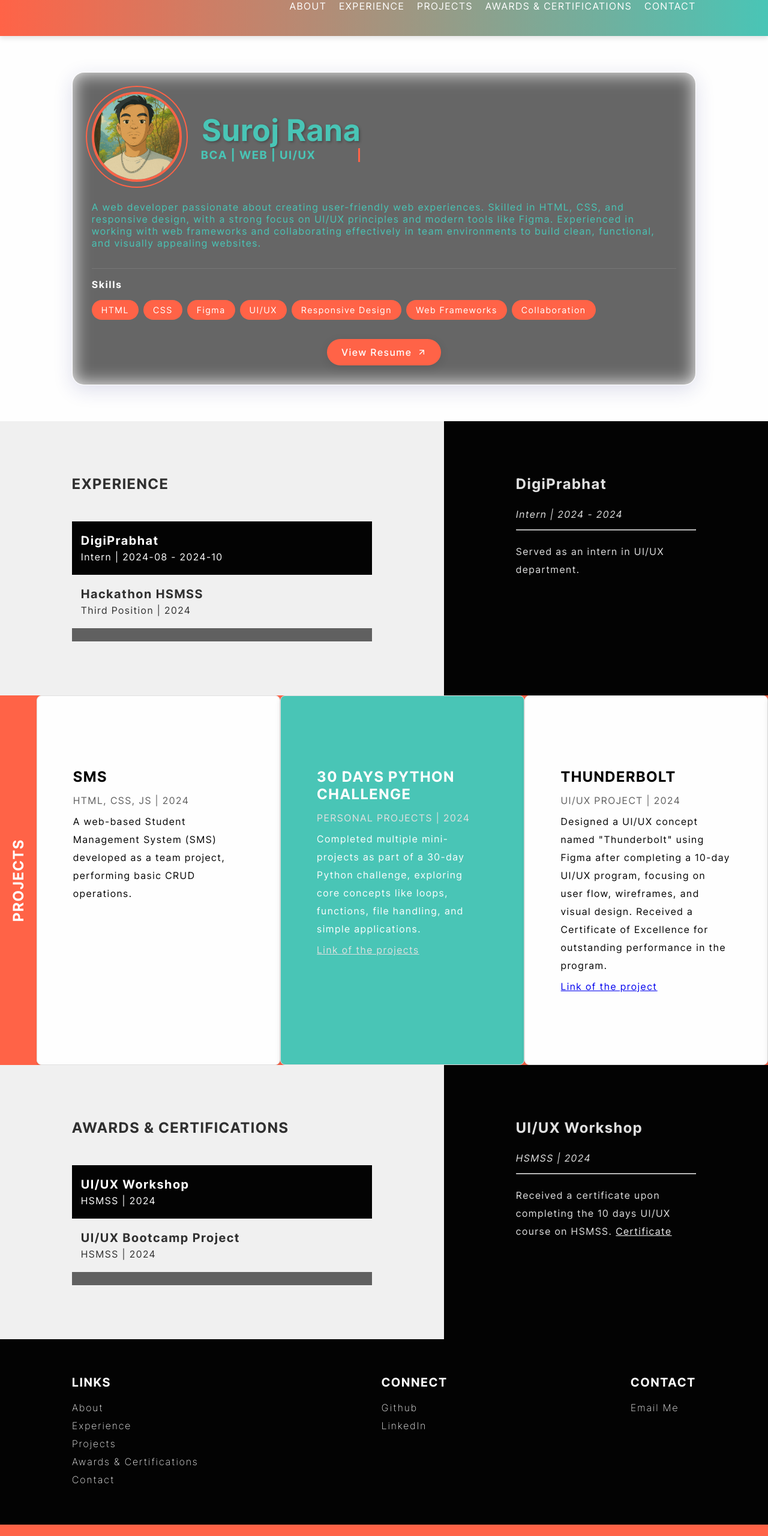
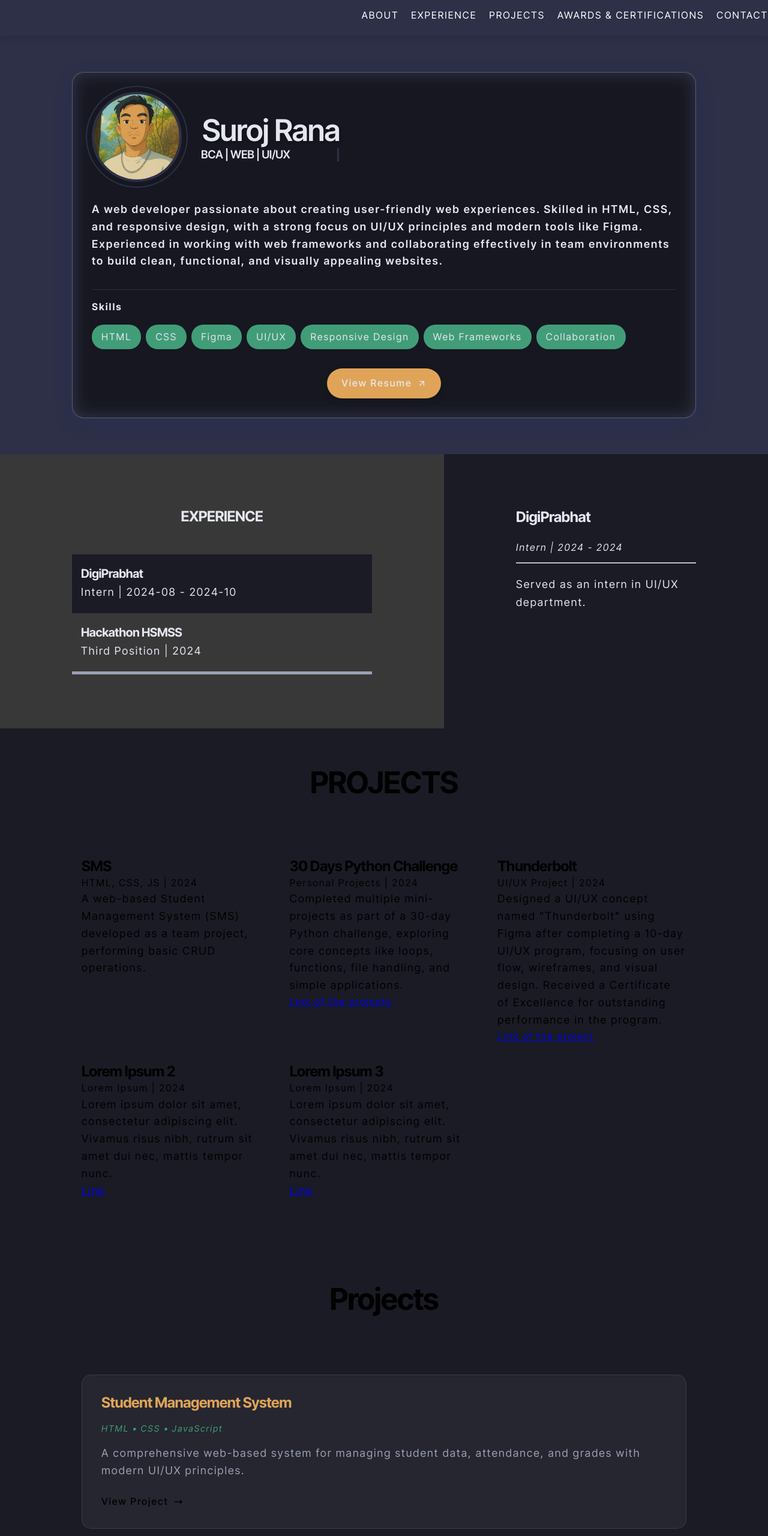
Before and after one commit to surojrana69/Portfolio-Project, a plain HTML site: page index.html in a window 1280 px wide. Shown: the part 40-2600 px from the top of the page at 60% size. Drawn offline with Linux system fonts and the light colour scheme.

Commit message:
BG change

```diff
--- a/index.html
+++ b/index.html
@@ -255,6 +255,27 @@
         </section>
     </section>
 
+    <!-- Projects Section -->
+    <section id="projects">
+        <div class="projects-contents">
+            <h2 class="contents-title">Projects</h2>
+            <div class="project-items">
+                <div class="project-card">
+                    <h2>Student Management System</h2>
+                    <p class="project-tech">HTML • CSS • JavaScript</p>
+                    <p class="project-desc">A comprehensive web-based system for managing student data, attendance, and grades with modern UI/UX principles.</p>
+                    <a href="#" class="project-link">
+                        View Project
+                        <svg width="16" height="16" fill="none" stroke="currentColor" viewBox="0 0 24 24">
+                            <path stroke-linecap="round" stroke-linejoin="round" stroke-width="2" d="M17 8l4 4m0 0l-4 4m4-4H3"/>
+                        </svg>
+                    </a>
+                </div>
+                <!-- Add more project cards -->
+            </div>
+        </div>
+    </section>
+
     <!-- AWARDS & CERTIFICATIONS -->
     <section id="awards">
         <!-- AWARDS CONTENTS -->
@@ -348,6 +369,33 @@
         </section>
     </section>
 
+    <!-- Awards Section -->
+    <section id="awards">
+        <div class="awards-contents">
+            <h2 class="contents-title">Awards & Certificates</h2>
+            <div class="awards-grid">
+                <div class="award-card">
+                    <h3 class="award-title">UI/UX Design Workshop</h3>
+                    <p class="award-issuer">
+                        <svg width="16" height="16" fill="currentColor" viewBox="0 0 16 16">
+                            <path d="M8 0l2.5 5.3 5.5.8-4 4.1.9 5.8L8 13.3 3.1 16l.9-5.8-4-4.1 5.5-.8z"/>
+                        </svg>
+                        HSMSS
+                    </p>
+                    <p class="award-date">Completed in 2024</p>
+                    <p class="award-desc">Advanced certification in modern UI/UX design principles and practices.</p>
+                    <a href="#" class="view-certificate">
+                        View Certificate
+                        <svg width="16" height="16" fill="none" stroke="currentColor" viewBox="0 0 24 24">
+                            <path stroke-linecap="round" stroke-linejoin="round" stroke-width="2" d="M17 8l4 4m0 0l-4 4m4-4H3"/>
+                        </svg>
+                    </a>
+                </div>
+                <!-- Add more award cards -->
+            </div>
+        </div>
+    </section>
+
     <!-- FOOTER/CONTACT -->
     <footer id="contact">
         <!-- FOOTER/CONTACT CONTENTS -->
--- a/styles/style.css
+++ b/styles/style.css
@@ -15,15 +15,15 @@
     ---h3-mob: 20px;
     --nm-mob: 14px;
 
-    /* COLORS. */
-    --primary: tomato;
-    --secondary: #49C5B6;
-    --white: #FEFEFE;
-    --white-2: #F0F0F0;
-    --black: #030303;
-    --black-2: #303030;
-    --gray: #606060;
-    --gray-2: #E0E0E0;
+    /* MODERN COLOR PALETTE */
+    --primary: #2D3047;
+    --secondary: #419D78;
+    --accent: #E0A458;
+    --white-2: #383839;
+    --black: #1A1B25;
+    --black-2: #2D2E3A;
+    --gray: #9BA0B3;
+    --gray-2: #E5E7EF;       /* Light Blue Gray */
 
     /* SPACING. */
     --p-y: 60px;
@@ -33,6 +33,9 @@
 
     /* TRANSITION TIME. */
     --time: .5s;
+
+    --line-height-body: 1.6;
+    --letter-spacing-heading: -0.02em;
 }
 
 /* DEFAULTS. */
@@ -46,6 +49,13 @@
     letter-spacing: 2px;
 }
 
+* {
+    margin: 0;
+    padding: 0;
+    box-sizing: border-box;
+    font-family: "Inter Tight", sans-serif;
+}
+
 /* BODY SETUP. */
 html,
 body {
@@ -56,13 +66,28 @@ body {
     overflow-x: hidden;
 }
 
+body {
+    background: var(--primary);
+    color: var(--white);
+    line-height: 1.6;
+}
+
+h1, h2, h3 {
+    letter-spacing: var(--letter-spacing-heading);
+    line-height: 1.2;
+}
+
+p {
+    line-height: var(--line-height-body);
+    font-size: clamp(1rem, 1.5vw, 1.125rem);
+}
+
 /* NAVBAR: START. */
 
 /* NAV. */
 .nav {
     height: 100px;
     background: linear-gradient(90deg, var(--primary), var(--secondary));
-    /* Gradient background */
     color: var(--white);
     position: fixed !important;
     width: 100% !important;
@@ -73,6 +98,32 @@ body {
     overflow: visible;
     box-shadow: 0 4px 8px rgba(0, 0, 0, 0.1);
     /* Subtle shadow for depth */
+    backdrop-filter: blur(10px);
+    background: linear-gradient(90deg,
+        rgba(45, 48, 71, 0.95),
+        rgba(65, 157, 120, 0.95));
+}
+
+/* Navigation */
+.nav {
+    position: fixed;
+    width: 100%;
+    background: var(--primary);
+    padding: 1rem 0;
+    z-index: 100;
+}
+
+.nav-content {
+    display: flex;
+    justify-content: space-between;
+    align-items: center;
+}
+
+.nav-links a {
+    color: var(--white);
+    text-decoration: none;
+    margin-left: 2rem;
+    transition: opacity var(--transition);
 }
 
 /* NAV CONTENTS. */
@@ -93,6 +144,7 @@ body {
     /* Increased spacing for a modern look */
     text-shadow: 2px 2px 4px rgba(0, 0, 0, 0.3);
     /* Subtle text shadow */
+    color: #FFFFFF;
 }
 
 /* NAV ITEMS. */
@@ -100,14 +152,14 @@ body {
     font-size: 16px;
     margin-left: 15px;
     text-decoration: none;
-    color: var(--white);
+    color: #FFFFFF;
     position: relative;
     transition: color var(--time), transform var(--time);
 
     /* Hover effect */
     &:hover {
-        color: var(--secondary);
-        /* Bright orange on hover */
+        color: #FFFFFF;
+        opacity: 0.8;
         font-weight: bold;
         transform: scale(1.1);
         /* Slight zoom effect */
@@ -124,6 +176,21 @@ body {
         background-color: var(--secondary);
         transition: width var(--time);
     }
+
+    &::after {
+        content: '';
+        position: absolute;
+        bottom: -5px;
+        left: 0;
+        width: 0;
+        height: 2px;
+        background: var(--accent);
+        transition: width 0.3s ease;
+    }
+
+    &:hover::after {
+        width: 100%;
+    }
 }
 
 /* HAMBURGER. */
@@ -137,7 +204,7 @@ body {
 .hamburger span {
     width: 25px;
     height: 3px;
-    background: var(--white);
+    background: #FFFFFF;
     display: block;
     border-radius: 3px;
 }
@@ -150,7 +217,7 @@ body {
 #about {
     height: auto;
     background-color: var(--white);
-    color: var(--black);
+    color: var(--gray-2);    /* Using lighter color for better contrast */
     padding: var(--p-y) var(--p-x);
     margin-top: 100px;
 }
@@ -169,7 +236,7 @@ body {
     position: relative;
     padding: var(--p-y) var(--p-x);
     /* Update background image with a more compatible format and correct path */
-    background: linear-gradient(rgba(0, 0, 0, 0.7), rgba(0, 0, 0, 0.7)),
+    background: linear-gradient(rgba(153, 63, 63, 0.7), rgba(0, 0, 0, 0.7)),
         url("../assets/images/background.jpg") no-repeat center center;
     background-size: cover;
     border-radius: 10px;
@@ -179,6 +246,8 @@ body {
     flex: 1;
     min-width: 300px;
     z-index: 1;
+    background: rgba(47, 47, 49, 0.95); /* Using new color with transparency */
+    animation: fadeIn 0.8s ease-out;
 }
 
 /* Add a dim and blur effect to the background */
@@ -204,33 +273,8 @@ body {
 .about-description blockquote {
     position: relative;
     z-index: 2;
-    /* Place text above the dimmed background */
-    color: var(--secondary);
-    /* Change text color for better contrast */
-}
-
-/* ABOUT IMAGE */
-.about-image {
-    width: 100%;
-    max-width: 400px;
-    /* Adjust the size of the image */
-    min-width: 200px;
-    aspect-ratio: 1 / 1;
-    /* Keeps the image square */
-    background-image: url("../assets/images/suroj.jpg");
-    /* Replace with the path to your photo */
-    background-size: cover;
-    /* Ensure the image covers the entire div */
-    background-position: center;
-    /* Center the image */
-    border-radius: 50%;
-    /* Make the image circular */
-    box-shadow: 0 4px 10px rgba(0, 0, 0, 0.2);
-    /* Add a subtle shadow for depth */
-    flex: 1;
-    /* Allow the section to take up available space */
-    margin: 0 auto;
-    /* Center the image horizontally */
+    color: var(--white);
+    font-weight: 600;
 }
 
 /* Ensure responsiveness */
@@ -250,8 +294,10 @@ body {
 
 /* MODERN ABOUT SECTION STYLES */
 .about-description {
-    background: rgba(255, 255, 255, 0.1);
+    background: rgba(255, 255, 255, 0.05);
     backdrop-filter: blur(10px);
+    border: 1px solid rgba(255, 255, 255, 0.1);
+    box-shadow: 0 8px 32px rgba(0, 0, 0, 0.1);
     border-radius: 20px;
     padding: 2rem;
     box-shadow: 0 8px 32px rgba(31, 38, 135, 0.15);
@@ -295,7 +341,8 @@ body {
 .glitch-text {
     font-size: var(--h1);
     position: relative;
-    color: var(--primary);
+    color: var(--white);
+    font-weight: 700;
     text-shadow: 2px 2px 4px rgba(0, 0, 0, 0.3);
     animation: glitch 3s infinite;
 }
@@ -306,6 +353,8 @@ body {
     white-space: nowrap;
     margin: 0;
     animation: typing 3.5s steps(40, end), blink-caret 0.75s step-end infinite;
+    color: var(--white);
+    font-weight: 600;
 }
 
 .skills-container {
@@ -322,16 +371,16 @@ body {
 }
 
 .skill-tags span {
-    background: var(--primary);
-    color: white;
-    padding: 0.5rem 1rem;
+    background: var(--secondary);
+    color: var(--white);
+    padding: 8px 16px;
     border-radius: 20px;
-    font-size: 0.9rem;
-    transition: transform 0.3s ease;
+    transition: all 0.3s ease;
 }
 
 .skill-tags span:hover {
-    transform: translateY(-3px);
+    transform: translateY(-5px);
+    box-shadow: 0 5px 15px rgba(0, 0, 0, 0.2);
 }
 
 /* Resume Button Styles */
@@ -345,7 +394,7 @@ body {
     align-items: center;
     gap: 0.5rem;
     padding: 0.75rem 1.5rem;
-    background: var(--primary);
+    background: var(--accent);
     color: var(--white);
     text-decoration: none;
     border-radius: 25px;
@@ -427,6 +476,11 @@ body {
     }
 }
 
+@keyframes fadeIn {
+    from { opacity: 0; transform: translateY(20px); }
+    to { opacity: 1; transform: translateY(0); }
+}
+
 /* Responsive Design */
 @media (max-width: 768px) {
     .profile-header {
@@ -447,7 +501,7 @@ body {
 #experience,
 #awards {
     background-color: var(--white-2);
-    color: var(--black-2);
+    color: var(--gray-2);
 }
 
 .experience-contents,
@@ -523,106 +577,177 @@ body {
     }
 }
 
+.experience-items div,
+.awards-items div {
+    &:nth-child(odd) {
+        background-color: var(--gray);
+        color: var(--white);
+    }
+
+    &:hover,
+    &.active {
+        background-color: var(--primary);
+        color: var(--white);
+    }
+}
+
+/* AWARDS SECTION REDESIGN */
+#awards {
+    background: var(--primary);
+    padding: var(--p-y) var(--p-x);
+}
+
+.awards-contents {
+    display: grid;
+    gap: 3rem;
+}
+
+.awards-grid {
+    display: grid;
+    grid-template-columns: repeat(auto-fit, minmax(300px, 1fr));
+    gap: 2rem;
+    padding: 1rem;
+}
+
+.award-card {
+    background: linear-gradient(145deg, rgba(255,255,255,0.05), rgba(255,255,255,0.1));
+    border-radius: 16px;
+    padding: 2rem;
+    position: relative;
+    overflow: hidden;
+    transition: all 0.4s ease;
+
+    &::before {
+        content: '';
+        position: absolute;
+        top: 0;
+        left: 0;
+        width: 100%;
+        height: 4px;
+        background: linear-gradient(90deg, var(--secondary), var(--accent));
+    }
+
+    &:hover {
+        transform: translateY(-5px);
+        box-shadow: 0 15px 30px rgba(0, 0, 0, 0.2);
+    }
+
+    .award-title {
+        color: var(--white);
+        font-size: var(--h3);
+        margin-bottom: 0.5rem;
+    }
+
+    .award-issuer {
+        color: var(--accent);
+        font-size: 0.9rem;
+        margin-bottom: 1rem;
+        display: flex;
+        align-items: center;
+        gap: 0.5rem;
+    }
+
+    .award-date {
+        color: var(--gray);
+        font-size: 0.8rem;
+        margin-bottom: 1rem;
+    }
+
+    .award-desc {
+        color: var(--gray-2);
+        margin-bottom: 1.5rem;
+        line-height: 1.6;
+    }
+
+    .view-certificate {
+        display: inline-flex;
+        align-items: center;
+        gap: 0.5rem;
+        color: var(--secondary);
+        text-decoration: none;
+        font-size: 0.9rem;
+        transition: all 0.3s ease;
+
+        &:hover {
+            color: var(--accent);
+            transform: translateX(5px);
+        }
+    }
+}
+
 /* EXPERIENCE & AWARDS: END. */
 
 /* PROJECTS: START. */
 
-/* PROJECTS. */
+/* PROJECTS SECTION REDESIGN */
 #projects {
-    background-color: var(--primary);
-    /* border: solid 5px var(--primary); */
+    background: var(--black);
+    padding: var(--p-y) var(--p-x);
 }
 
-/* PROJECT CONTENTS. */
-#projects .projects-contents {
-    display: flex;
-    align-items: center;
+.projects-contents {
+    display: grid;
+    gap: 3rem;
+}
 
-    /* TITLE. */
-    & .contents-title {
-        writing-mode: vertical-rl;
-        text-orientation: mixed;
-        transform: rotate(180deg);
-        background-color: var(--primary);
-        font-size: var(--h2);
+.contents-title {
+    color: var(--white);
+    font-size: var(--h1);
+    text-align: center;
+    margin-bottom: 2rem;
+}
+
+.project-items {
+    display: grid;
+    grid-template-columns: repeat(auto-fit, minmax(300px, 1fr));
+    gap: 2rem;
     padding: 1rem;
 }
 
-    /* PROJECT ITEMS. */
-    & .project-items {
-        display: flex;
-        height: auto;
-        cursor: pointer;
-        overflow-x: scroll;
-        scroll-snap-type: x mandatory;
-        scroll-behavior: smooth;
+.project-card {
+    background: rgba(255, 255, 255, 0.05);
+    backdrop-filter: blur(10px);
+    border: 1px solid rgba(255, 255, 255, 0.1);
+    border-radius: 16px;
+    padding: 2rem;
+    transition: all 0.4s ease;
 
-        /* Optional: snap to each item */
-        /* PROJECTS */
-        & div {
-            background-color: var(--white);
-            /* Default background for odd items */
-            color: var(--black);
-            /* Text color for better contrast */
-            height: auto;
-            flex: 0 0 calc(100% / 3);
-            padding: var(--p-x) calc(var(--p-x) / 2);
-            scroll-snap-align: start;
-
-            /* Alternate background for even items */
-            &:nth-of-type(even) {
-                background-color: var(--secondary);
-                /* Bright Orange */
-                color: var(--white);
-
-                & blockquote,
-                a {
-                    color: var(--gray-2);
-                }
+    &:hover {
+        transform: translateY(-10px);
+        box-shadow: 0 20px 40px rgba(0, 0, 0, 0.2);
     }
 
-            /* Add a border and shadow for better visibility */
-            border: 1px solid var(--gray-2);
-            box-shadow: 0 4px 8px rgba(0, 0, 0, 0.1);
-            border-radius: 8px;
-
-            /* Add hover effect for all items */
-            &:hover {
-                background-color: var(--primary);
-                /* Vibrant Green */
-                color: var(--white);
-                transition: var(--time);
+    h2 {
+        color: var(--accent);
+        font-size: var(--h2);
+        margin-bottom: 1rem;
     }
 
-            /* HEADING. */
-            & h2 {
-                font-size: var(--h2);
-                text-transform: uppercase;
-                margin-bottom: 15px;
+    .project-tech {
+        color: var(--secondary);
+        font-size: 0.9rem;
+        margin-bottom: 1rem;
+        font-style: italic;
     }
 
-            /* BLOCKQUOTE, PARAGRAPHS & LINKS. */
-            & blockquote,
-            p {
-                font-size: var(--nm);
-                margin-bottom: 10px;
+    .project-desc {
+        color: var(--gray);
+        margin-bottom: 1.5rem;
+        line-height: 1.6;
     }
 
-            & blockquote {
-                color: var(--gray);
-                text-transform: uppercase;
-            }
+    .project-link {
+        display: inline-flex;
+        align-items: center;
+        gap: 0.5rem;
+        color: var(--white);
+        text-decoration: none;
+        font-weight: 500;
+        transition: all 0.3s ease;
 
-            & p {
-                letter-spacing: 2px;
-                line-height: 30px;
-            }
-
-            & p a {
-                color: var(--primary);
-                /* Link color for better visibility */
-                text-decoration: underline;
-            }
+        &:hover {
+            color: var(--accent);
+            transform: translateX(5px);
         }
     }
 }
@@ -633,9 +758,8 @@ body {
 
 /* FOOTER/CONTACT. */
 #contact {
-    height: auto;
     background-color: var(--black);
-    color: var(--white);
+    color: #FFFFFF;
     padding: var(--p-y) var(--p-x);
     text-transform: capitalize;
 }
@@ -658,19 +782,29 @@ body {
     & div h3 {
         padding-bottom: 15px;
         font-size: var(--h3);
+        color: #FFFFFF;
     }
 
     /* LINKS (LINKS/CONNECT/CONTACT). */
     & div a {
-        color: var(--white);
+        color: #FFFFFF;
         text-decoration: none;
         padding: 5px 0;
         font-weight: 200;
     }
 
     & div a:hover {
+        color: #FFFFFF;
         font-weight: 400;
         transition: var(--time);
+    }
+}
+
+/* Update for mobile view */
+@media (max-width: 1024px) {
+    #contact {
+        background-color: var(--primary);
+        color: #FFFFFF;
     }
 }
 
@@ -896,3 +1030,53 @@ body {
     /* FOOTER: END. */
 
 }
+
+/* Sections */
+.section {
+    padding: var(--spacing) 0;
+}
+
+/* Cards */
+.card {
+    background: rgba(255, 255, 255, 0.05);
+    border-radius: 10px;
+    padding: 2rem;
+    margin-bottom: 2rem;
+}
+
+/* Responsive */
+@media (max-width: 768px) {
+    .nav-links {
+        display: none;
+    }
+
+    .menu-toggle {
+        display: block;
+    }
+
+    .section {
+        padding: var(--spacing-small) 0;
+    }
+}
+
+.container {
+    width: 100%;
+    max-width: 1200px;
+    margin: 0 auto;
+    padding: 0 var(--spacing-small);
+}
+
+/* Responsive Design */
+@media (max-width: 768px) {
+    #projects, #awards {
+        padding: var(--p-y-mob) var(--p-x-mob);
+    }
+
+    .contents-title {
+        font-size: var(---h1-mob);
+    }
+
+    .project-card, .award-card {
+        padding: 1.5rem;
+    }
+}
```
Lines whose indentation alone changed are shown as unchanged.
